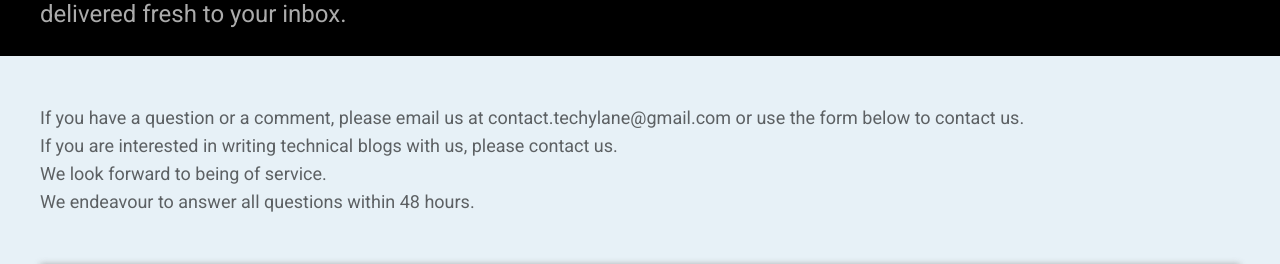
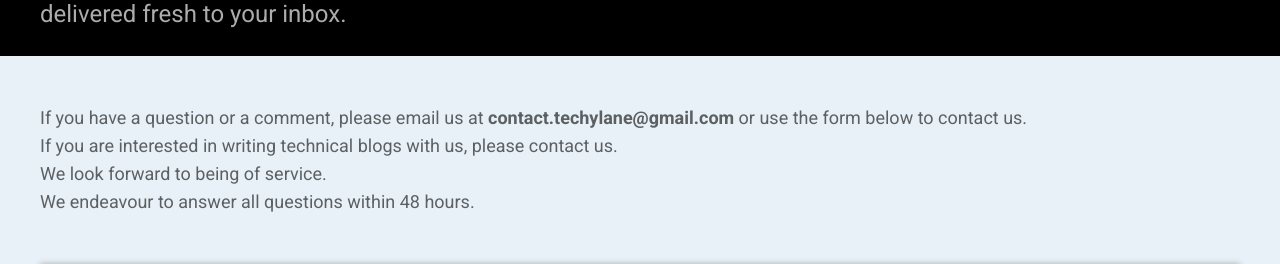
Before and after one commit to techypoint/techypoint.github.io, a Jekyll site: the page built from contact-us.markdown, in a window 1280 px wide, cut to the strip 701-965 px from the top of the page. Built offline with Jekyll 4.4.1, drawn with Linux system fonts in a browser that asks for light colours; comment, search, counter and statistics services are not loaded.

```diff
--- a/_layouts/contact-us.html
+++ b/_layouts/contact-us.html
@@ -53,7 +53,7 @@
 
     </div>
     <div class="subscribe-dwn container">
-      <p>If you have a question or a comment, please email us at contact.techylane@gmail.com or use the form below to contact us.</p>
+      <p>If you have a question or a comment, please email us at <b>contact.techylane@gmail.com</b> or use the form below to contact us.</p>
       <p>If you are interested in writing technical blogs with us, please contact us.</p>
       <p>We look forward to being of service.</p>
 
```
